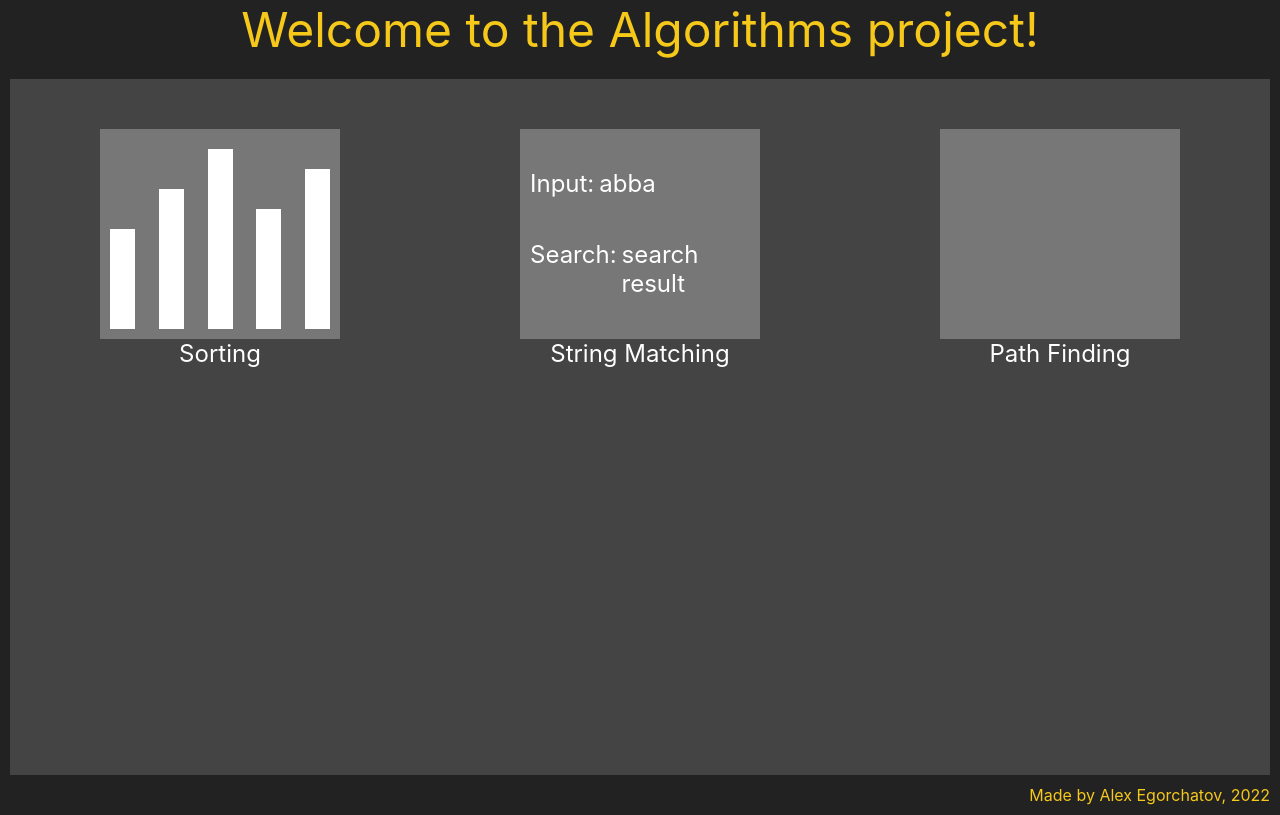
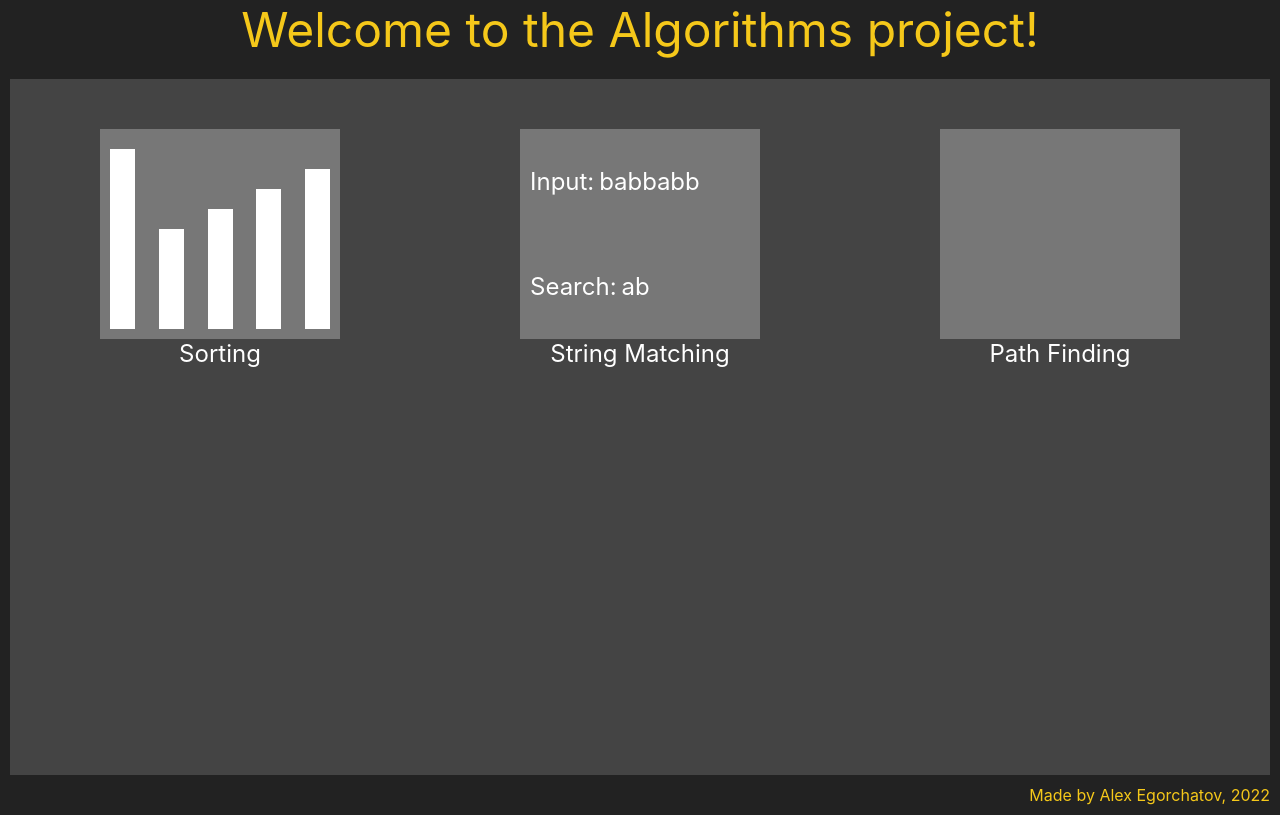
Before and after one commit to AlexEgorchatov/Algorithms, a React (Create React App) app in the folder frontend/: page / in a window 1280 px wide. Built offline with nearby package versions, Linux system fonts and the light colour scheme.

Commit message:
Worked on String Matching module

```diff
--- a/frontend/src/Module Resources/ModulePlaceHolder.tsx
+++ b/frontend/src/Module Resources/ModulePlaceHolder.tsx
@@ -31,7 +31,6 @@ export const ModulePlaceholder = ({ title, children, isGrid = false }: Props) =>
         css={css`
           background-color: #777777;
           height: 210px;
-          ${isGrid === true && `display: grid`}
         `}
       >
         {children}
--- a/frontend/src/Module Resources/Modules/SortingModule.tsx
+++ b/frontend/src/Module Resources/Modules/SortingModule.tsx
@@ -22,14 +22,14 @@ const SortingBar = ({ height }: Props) => {
 };
 
 export const SortingModule = ({ title }: IModule) => {
-  const initialState: number[] = [100, 140, 180, 120, 160];
+  const initialState: number[] = [180, 100, 120, 140, 160];
   const [heights, setHeights] = React.useState<number[]>(initialState);
   const isMouseOver = React.useRef(false);
   const timeoutID = React.useRef(-1);
-  const stepTime: number = 200;
+  const stepTime: number = 100;
   const animationCompleteTime: number = 600;
 
-  const resetState = () => {
+  const resetComponentState = () => {
     setHeights(initialState);
   };
 
@@ -55,7 +55,7 @@ export const SortingModule = ({ title }: IModule) => {
         await new Promise((resolve) => awaitCancellation(resolve, stepTime));
 
         if (!isMouseOver.current) {
-          resetState();
+          resetComponentState();
           return;
         }
 
@@ -65,7 +65,7 @@ export const SortingModule = ({ title }: IModule) => {
 
       if (!isSwapped) {
         await new Promise((resolve) => awaitCancellation(resolve, animationCompleteTime));
-        resetState();
+        resetComponentState();
         i = -1;
         await new Promise((resolve) => awaitCancellation(resolve, stepTime));
         heightsCopy = [...heights];
@@ -76,7 +76,7 @@ export const SortingModule = ({ title }: IModule) => {
   const handleModuleMouseLeave = () => {
     isMouseOver.current = false;
     clearTimeout(timeoutID.current);
-    resetState();
+    resetComponentState();
   };
 
   return (
--- a/frontend/src/Module Resources/Modules/StringMatchingModule.tsx
+++ b/frontend/src/Module Resources/Modules/StringMatchingModule.tsx
@@ -1,6 +1,6 @@
 /**@jsxImportSource @emotion/react */
 import { css } from '@emotion/react';
-import React from 'react';
+import React, { useEffect } from 'react';
 import { IModule } from '../Module';
 import { ModulePlaceholder } from '../ModulePlaceHolder';
 
@@ -12,14 +12,31 @@ export enum CharacterState {
 
 interface Props {
   character: string;
-  isSelected?: boolean;
+  state?: CharacterState;
 }
 
-const SearchableCharacter = ({ character, isSelected = false }: Props) => {
+const SearchableCharacter = ({ character, state = CharacterState.Unselected }: Props) => {
+  useEffect(() => {
+    setFont();
+  });
+
+  const setFont = () => {
+    switch (state) {
+      case CharacterState.Unselected:
+        return 'color: #ffffff; background-color: transparent';
+
+      case CharacterState.Selected:
+        return 'color: #ffffff; background-color: #000000';
+
+      case CharacterState.Found:
+        return 'color: #000000; background-color: #ffff00';
+    }
+  };
+
   return (
     <div
       css={css`
-        ${isSelected === true && `background-color: yellow`}
+        ${setFont()}
       `}
     >
       {character}
@@ -28,25 +45,68 @@ const SearchableCharacter = ({ character, isSelected = false }: Props) => {
 };
 
 export const StringMatchingModule = ({ title }: IModule) => {
-  const test = [
-    <SearchableCharacter character={'a'} />,
-    <SearchableCharacter character={'b'} />,
-    <SearchableCharacter character={'b'} />,
-    <SearchableCharacter character={'a'} />,
+  const initialState = [
+    { key: 0, character: 'b', state: CharacterState.Unselected },
+    { key: 1, character: 'a', state: CharacterState.Unselected },
+    { key: 2, character: 'b', state: CharacterState.Unselected },
+    { key: 3, character: 'b', state: CharacterState.Unselected },
+    { key: 4, character: 'a', state: CharacterState.Unselected },
+    { key: 5, character: 'b', state: CharacterState.Unselected },
+    { key: 6, character: 'b', state: CharacterState.Unselected },
   ];
+  const [input, setInput] = React.useState(initialState);
+  const search = 'ab';
+  const isMouseOver = React.useRef(false);
+  const timeoutID = React.useRef(-1);
+  const stepTime: number = 50;
+  const animationCompleteTime: number = 600;
 
-  const handleModuleMouseEnter = () => {};
-  const handleModuleMouseLeave = () => {};
+  const resetComponentState = () => {
+    setInput(initialState);
+  };
+
+  const awaitCancellation = (resolve: (parameter: unknown) => void, awaitTime: number) => {
+    timeoutID.current = window.setTimeout(resolve, awaitTime);
+  };
+
+  const handleModuleMouseEnter = async () => {
+    let inputLength = input.length;
+    let searchLength = search.length;
+    let patternCopy = [...input];
+    isMouseOver.current = true;
+
+    for (let i = 0; i <= inputLength - searchLength; i++) {
+      for (let j = 0; j < searchLength; j++) {}
+    }
+
+    // for (let i = 0; i < length; i++) {
+    //   patternCopy[i].state = CharacterState.Selected;
+    //   setPattern(patternCopy);
+    //   await new Promise((resolve) => awaitCancellation(resolve, stepTime));
+    //   patternCopy = [...patternCopy];
+
+    //   patternCopy[i].state = CharacterState.Unselected;
+    //   setPattern(patternCopy);
+    //   patternCopy = [...patternCopy];
+    // }
+  };
+  const handleModuleMouseLeave = () => {
+    isMouseOver.current = false;
+    clearTimeout(timeoutID.current);
+    resetComponentState();
+  };
 
   return (
     <div onMouseEnter={handleModuleMouseEnter} onMouseLeave={handleModuleMouseLeave}>
       <ModulePlaceholder title={title} isGrid={true}>
         <div
           css={css`
+            align-items: center;
             font-size: 24px;
             color: #ffffff;
             display: flex;
-            margin: 40px 0 0 10px;
+            margin-left: 10px;
+            height: 105px;
           `}
         >
           Input:
@@ -56,15 +116,19 @@ export const StringMatchingModule = ({ title }: IModule) => {
               display: flex;
             `}
           >
-            {test}
+            {input.map((parameters) => (
+              <SearchableCharacter key={parameters.key} character={parameters.character} state={parameters.state} />
+            ))}
           </div>
         </div>
         <div
           css={css`
+            align-items: center;
             font-size: 24px;
             color: #ffffff;
             display: flex;
-            margin: 10px;
+            margin-left: 10px;
+            height: 105px;
           `}
         >
           Search:
@@ -73,7 +137,7 @@ export const StringMatchingModule = ({ title }: IModule) => {
               margin-left: 5px;
             `}
           >
-            search result
+            {search}
           </div>
         </div>
       </ModulePlaceholder>
```
